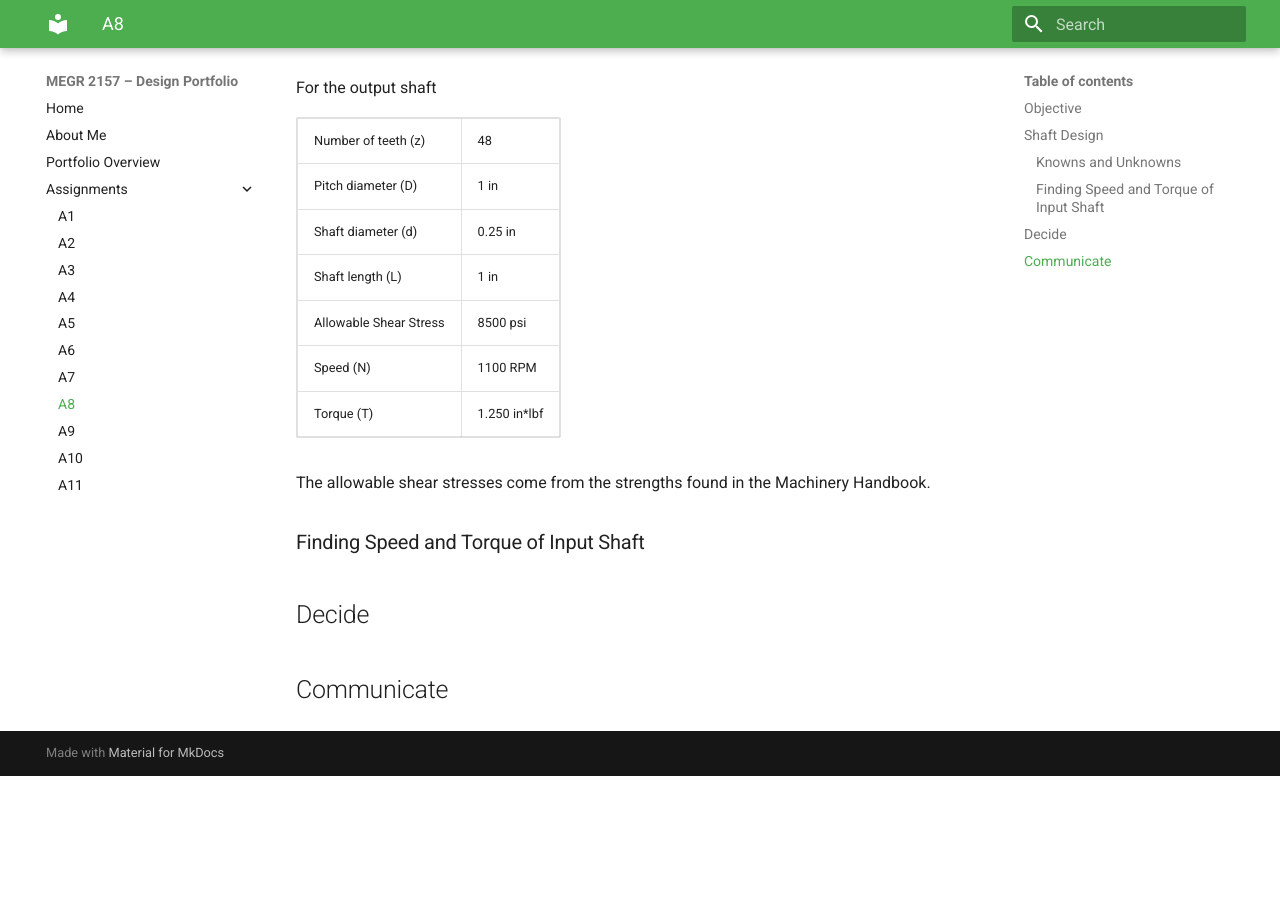
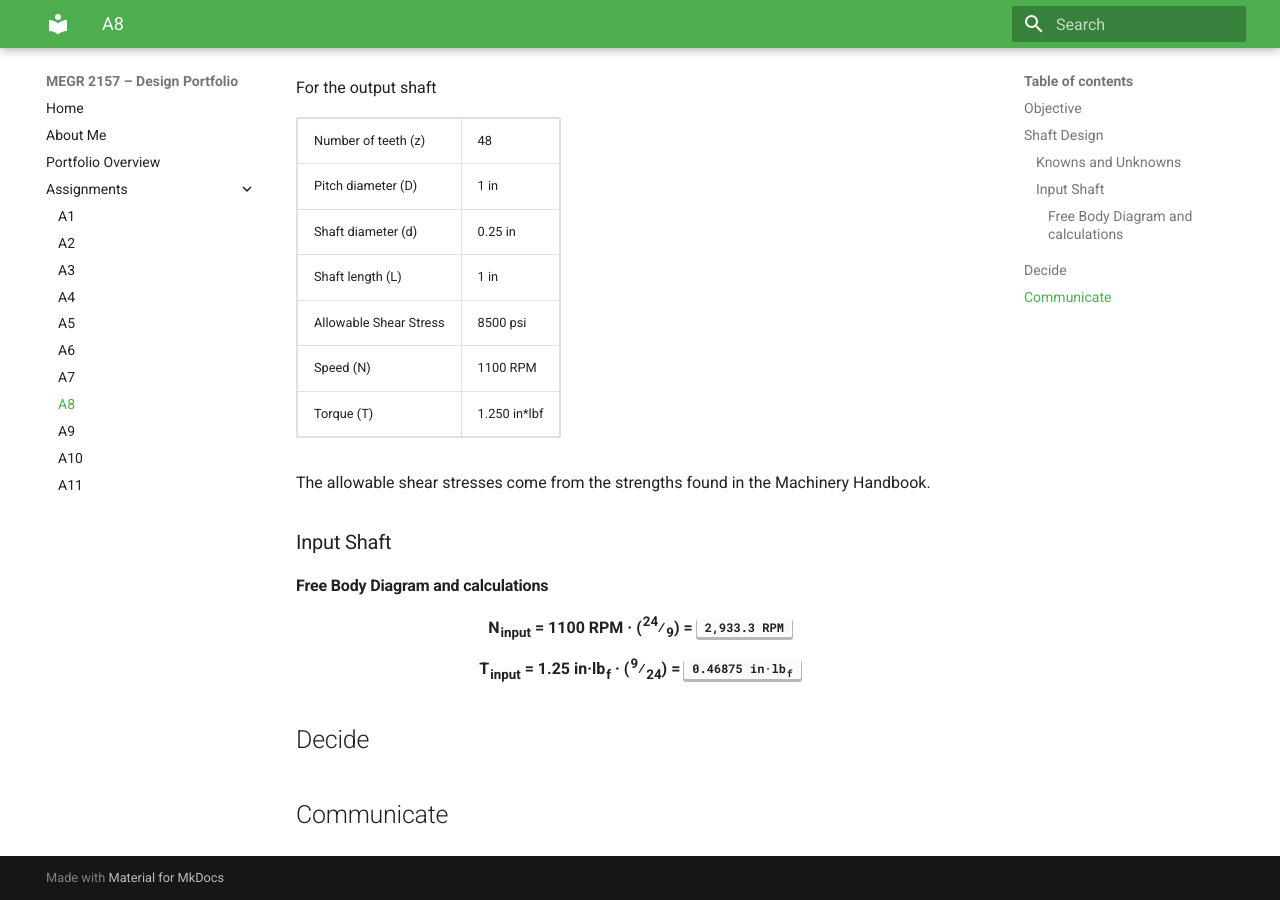
Before and after one commit to SanjayKashyap24/design-projects-portfolio, an MkDocs documentation site: the page built from docs/assignments/A08/index.md, in a window 1280 px wide and 900 px high, scrolled down 1226 px. Built offline with MkDocs 1.6.1 and Material for MkDocs 9.7.7, drawn with Linux system fonts in a browser that asks for light colours; before the commit the page ends 2002 px from its top, so only the background shows below that.

Commit message:
Revise input shaft section with calculations
Updated section headers and added calculations for input shaft speed and torque.

```diff
--- a/docs/assignments/A08/index.md
+++ b/docs/assignments/A08/index.md
@@ -92,9 +92,19 @@ For the output shaft
 
 The allowable shear stresses come from the strengths found in the Machinery Handbook.
 
-### Finding Speed and Torque of Input Shaft
+### Input Shaft
 
+#### Free Body Diagram and calculations
 
+<p align="center">
+  <b>N<sub>input</sub> = 1100 RPM · (<sup>24</sup>&frasl;<sub>9</sub>) = <kbd>2,933.3 RPM</kbd></b>
+</p>
+
+<p align="center">
+  <b>T<sub>input</sub> = 1.25 in·lb<sub>f</sub> · (<sup>9</sup>&frasl;<sub>24</sub>) = <kbd>0.46875 in·lb<sub>f</sub></kbd></b>
+</p>
+
+###
 
 
 
```
